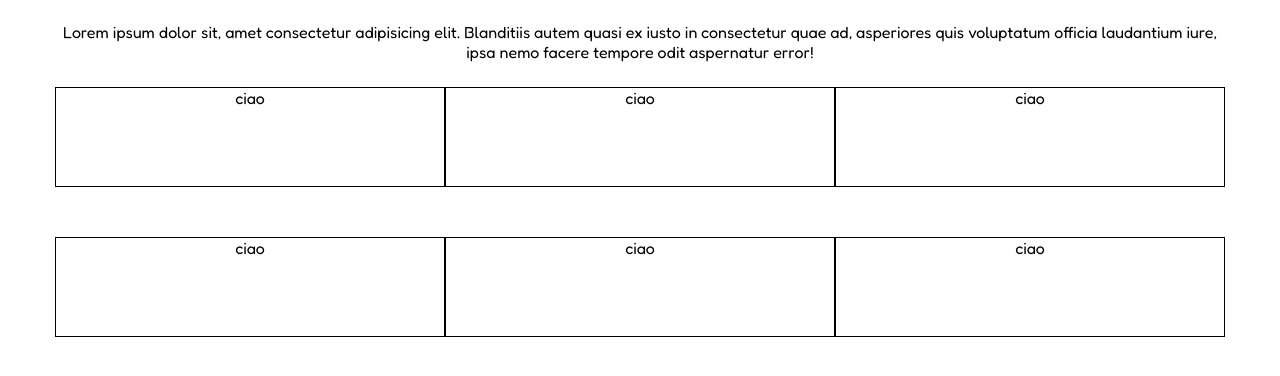
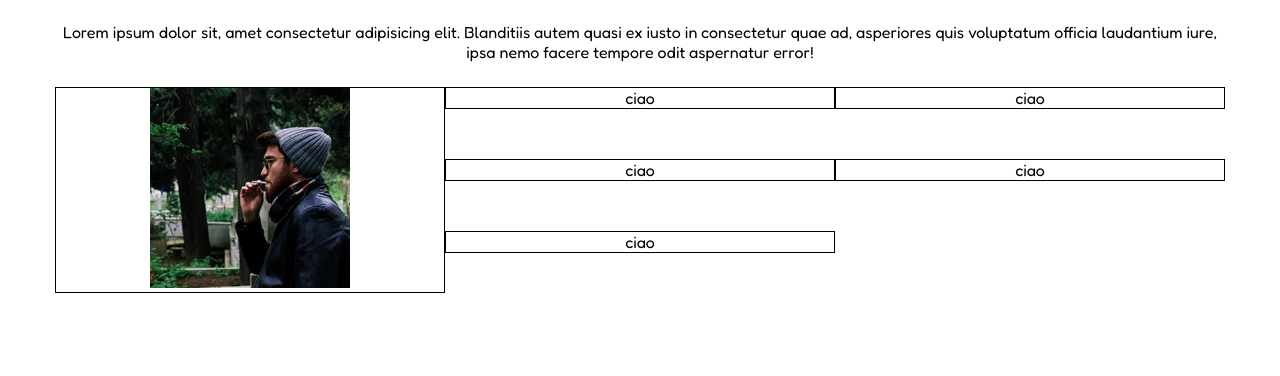
Before and after one commit to SimoneRicciardo/html-css-float-cards, a plain HTML site: page index.html in a window 1280 px wide. Shown: the part 72-448 px from the top of the page. Drawn offline with Linux system fonts and the light colour scheme.

Commit message:
problema img

```diff
--- a/css/style.css
+++ b/css/style.css
@@ -21,14 +21,14 @@ p{
 }
 
 .riquardo{
-    height: 100px;
     border: solid 1px black;
     float: left;
     width: calc(100% / 3);
 }
 
-.prova{
-
+.prova1 img{
+    height: 200px;
+    width: 200px;
 }
 
 .riga2{
--- a/index.html
+++ b/index.html
@@ -18,9 +18,14 @@
 
         <p>Lorem ipsum dolor sit, amet consectetur adipisicing elit. Blanditiis autem quasi ex iusto in consectetur quae ad, asperiores quis voluptatum officia laudantium iure, ipsa nemo facere tempore odit aspernatur error!</p>
 
-        <div class="riquardo prova">
-            ciao
+
+
+        <div class="riquardo prova1">
+            <img src="/img/male1.png" alt="" >
         </div>
+
+
+
 
         <div class="riquardo">
             ciao
@@ -41,8 +46,6 @@
         <div class="riquardo riga2">
             ciao
         </div>
-
     </main>
-
 </body>
 </html>
```
